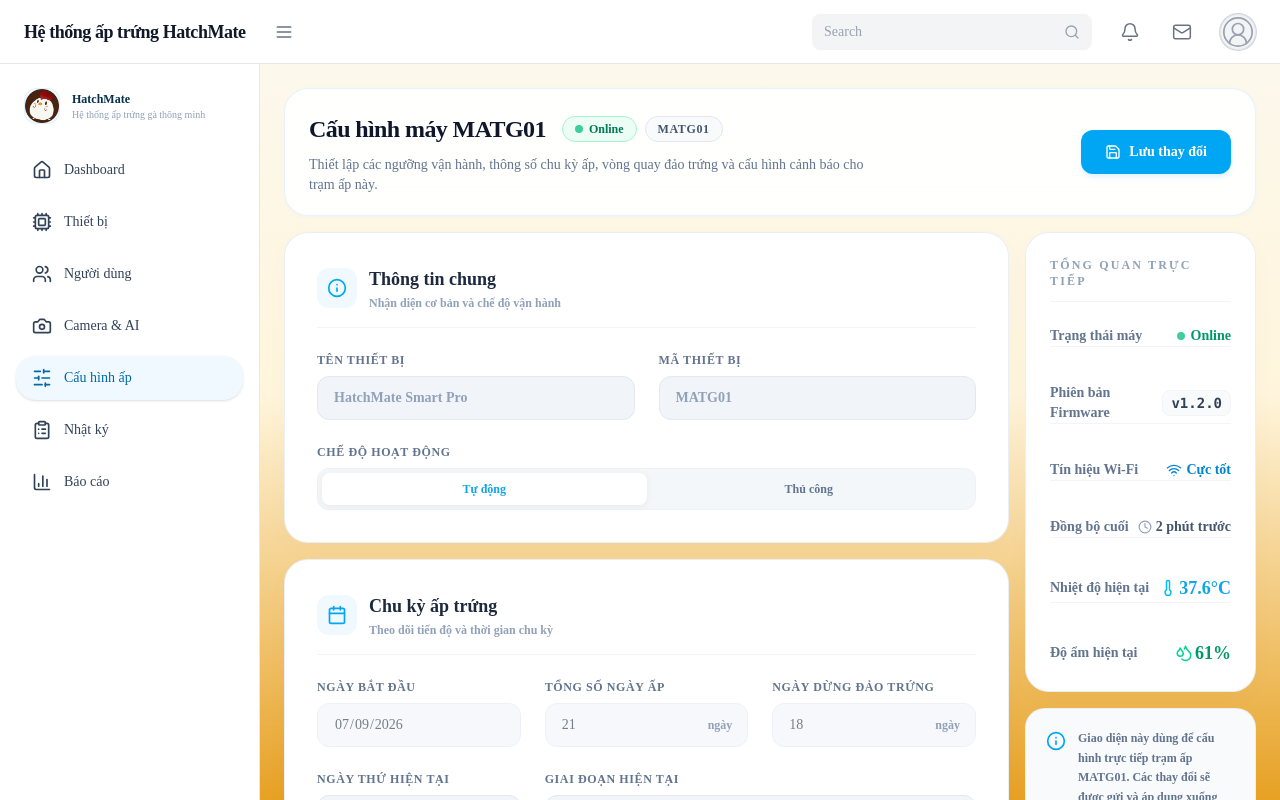
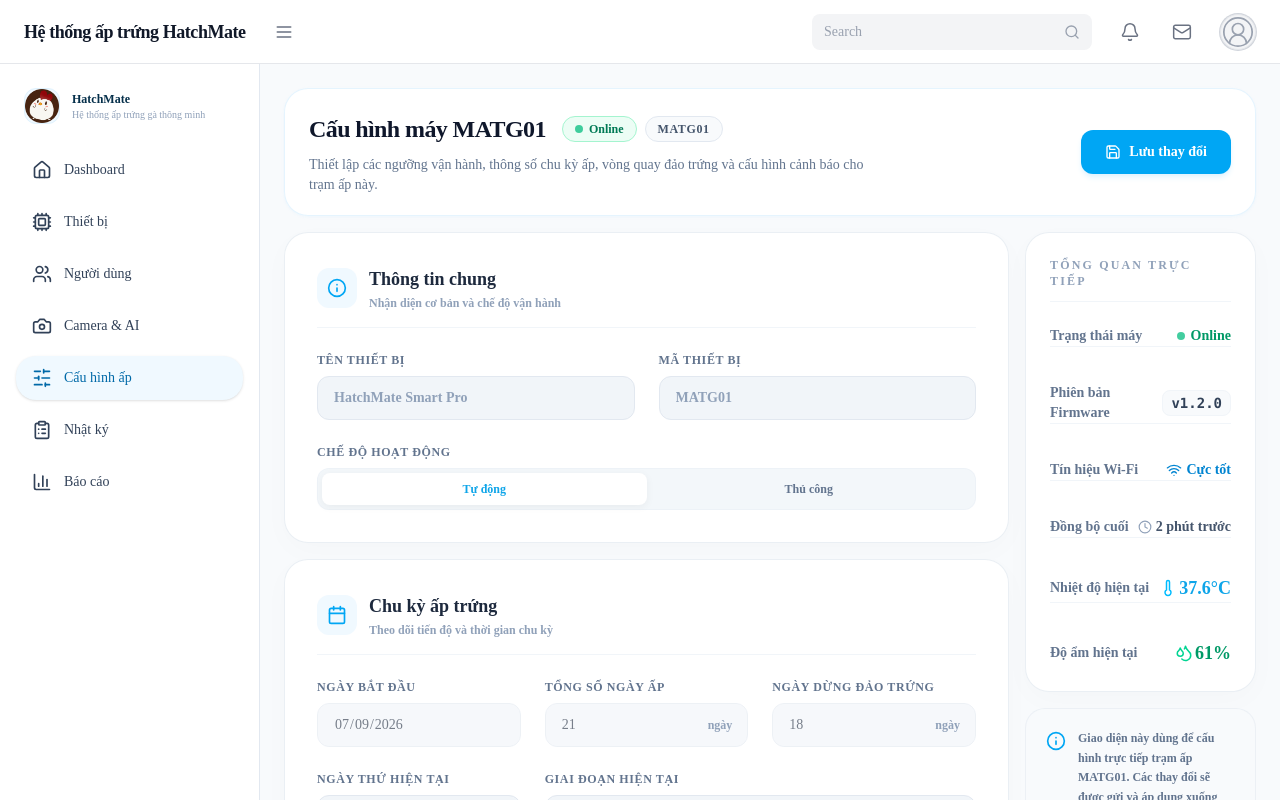
Before and after one commit to NhuYtech/hatchmateweb, a Next.js app: page /settings in a window 1280 px wide. Built offline with nearby package versions, Linux system fonts and the light colour scheme; no server answers; the database is empty.

Commit message:
feat: add animated background component, update landing page, and refine app layout

```diff
--- a/app/globals.css
+++ b/app/globals.css
@@ -25,3 +25,49 @@ body {
 * {
   box-sizing: border-box;
 }
+
+/* Custom Floating Blob Animations for Animated Background */
+@keyframes float-blob-1 {
+  0%, 100% {
+    transform: translate(0px, 0px) scale(1) rotate(0deg);
+  }
+  33% {
+    transform: translate(80px, -50px) scale(1.1) rotate(120deg);
+  }
+  66% {
+    transform: translate(-40px, 60px) scale(0.9) rotate(240deg);
+  }
+}
+
+@keyframes float-blob-2 {
+  0%, 100% {
+    transform: translate(0px, 0px) scale(1) rotate(0deg);
+  }
+  40% {
+    transform: translate(-70px, 80px) scale(1.15) rotate(-90deg);
+  }
+  70% {
+    transform: translate(50px, -40px) scale(0.95) rotate(180deg);
+  }
+}
+
+@keyframes float-blob-3 {
+  0%, 100% {
+    transform: translate(0px, 0px) scale(1) rotate(0deg);
+  }
+  35% {
+    transform: translate(50px, 40px) scale(0.9) rotate(60deg);
+  }
+  75% {
+    transform: translate(-60px, -60px) scale(1.1) rotate(-120deg);
+  }
+}
+
+@keyframes float-blob-4 {
+  0%, 100% {
+    transform: translate(0px, 0px) scale(1) rotate(0deg);
+  }
+  50% {
+    transform: translate(-30px, -70px) scale(1.1) rotate(150deg);
+  }
+}
--- a/app/page.tsx
+++ b/app/page.tsx
@@ -4,6 +4,7 @@ import { useState, useEffect } from "react";
 import { useRouter } from "next/navigation";
 import { useAuth } from "@/src/components/AuthProvider";
 import { isFirebaseConfigured } from "@/src/lib/firebase";
+import AnimatedBackground from "@/src/components/common/AnimatedBackground";
 
 export default function LoginPage() {
   const router = useRouter();
@@ -51,7 +52,8 @@ export default function LoginPage() {
   if (!mounted) return null;
 
   return (
-    <div className="relative w-screen h-screen flex items-center justify-center overflow-hidden bg-gradient-to-br from-[#FFF8E8] via-[#FFD56B] to-[#F5B000] select-none font-sans">
+    <div className="relative w-screen h-screen flex items-center justify-center overflow-hidden select-none font-sans">
+      <AnimatedBackground />
 
       {/* Dynamic inline styles for premium floating animations */}
       <style jsx global>{`
@@ -110,8 +112,7 @@ export default function LoginPage() {
         </svg>
       </div>
 
-      {/* Ambient Radial Soft Glow */}
-      <div className="absolute w-[600px] h-[600px] rounded-full bg-white/20 blur-3xl animate-pulse-soft -z-10 pointer-events-none"></div>
+
 
       {/* Main Login Card */}
       <div className="relative w-full max-w-[460px] mx-4 bg-white/95 rounded-[32px] shadow-[0_24px_70px_rgba(224,140,0,0.22)] border border-white/60 p-8 sm:p-10 md:p-12 z-10 backdrop-blur-md transition-all duration-500 hover:shadow-[0_30px_80px_rgba(224,140,0,0.3)] hover:scale-[1.01] flex flex-col items-center">
--- a/next.config.ts
+++ b/next.config.ts
@@ -1,7 +1,7 @@
 import type { NextConfig } from "next";
 
 const nextConfig: NextConfig = {
-  allowedDevOrigins: ["10.10.11.160", "192.168.88.57", "172.27.176.1", "localhost", "127.0.0.1", "192.168.1.212"],
+  allowedDevOrigins: ["10.10.11.160", "192.168.88.57", "172.27.176.1", "localhost", "127.0.0.1", "192.168.1.212", "192.168.1.113"],
 };
 
 export default nextConfig;
--- a/src/components/admin/AdminLayoutWrapper.tsx
+++ b/src/components/admin/AdminLayoutWrapper.tsx
@@ -5,6 +5,7 @@ import { usePathname, useRouter } from "next/navigation";
 import DashboardTopbar from "./DashboardTopbar";
 import AdminSidebar from "./AdminSidebar";
 import { useAuth } from "@/src/components/AuthProvider";
+import AnimatedBackground from "@/src/components/common/AnimatedBackground";
 
 export default function AdminLayoutWrapper({
   children,
@@ -103,13 +104,9 @@ export default function AdminLayoutWrapper({
         />
 
         {/* Content: Fills remaining space, scrollable, restored warm gradient bg */}
-        <main
-          className="flex-1 overflow-y-auto overflow-x-hidden p-4 sm:p-6"
-          style={{
-            background: "linear-gradient(to bottom, #FCF8EC 0%, #FFF5DC 45%, #E7A124 100%)",
-          }}
-        >
-          <div className="mx-auto max-w-[1600px] w-full">
+        <main className="flex-1 overflow-y-auto overflow-x-hidden p-4 sm:p-6 relative">
+          <AnimatedBackground />
+          <div className="mx-auto max-w-[1600px] w-full relative z-10">
             {children}
           </div>
         </main>
--- /dev/null
+++ b/src/components/common/AnimatedBackground.tsx
@@ -0,0 +1,89 @@
+"use client";
+
+import React, { useEffect, useRef } from "react";
+
+interface AnimatedBackgroundProps {
+  className?: string;
+}
+
+export default function AnimatedBackground({ className = "" }: AnimatedBackgroundProps) {
+  const interactiveBlobRef = useRef<HTMLDivElement>(null);
+
+  useEffect(() => {
+    const handlePointerMove = (event: PointerEvent) => {
+      if (!interactiveBlobRef.current) return;
+
+      const { clientX, clientY } = event;
+      // Centering the 400px blob on the cursor (subtract 200px from X and Y)
+      const x = clientX - 200;
+      const y = clientY - 200;
+
+      // Direct style update for high performance
+      interactiveBlobRef.current.style.transform = `translate3d(${x}px, ${y}px, 0)`;
+    };
+
+    window.addEventListener("pointermove", handlePointerMove);
+    return () => {
+      window.removeEventListener("pointermove", handlePointerMove);
+    };
+  }, []);
+
+  return (
+    <div className={`fixed inset-0 -z-10 overflow-hidden pointer-events-none select-none ${className}`}>
+      {/* Base background gradient */}
+      <div className="absolute inset-0 bg-gradient-to-b from-[#FCF8EC] via-[#FFF5DC] to-[#E7A124] opacity-90" />
+
+      {/* Floating Blobs using current theme colors */}
+      {/* Blob 1: Warm light yellow/cream */}
+      <div
+        className="absolute w-[450px] h-[450px] sm:w-[600px] sm:h-[600px] rounded-full bg-[#FFF8E8] blur-[90px] opacity-70"
+        style={{
+          top: "-15%",
+          left: "-10%",
+          animation: "float-blob-1 25s infinite ease-in-out",
+        }}
+      />
+
+      {/* Blob 2: Soft yellow/amber */}
+      <div
+        className="absolute w-[400px] h-[400px] sm:w-[550px] sm:h-[550px] rounded-full bg-[#FFD56B] blur-[100px] opacity-60"
+        style={{
+          bottom: "5%",
+          right: "-10%",
+          animation: "float-blob-2 30s infinite ease-in-out",
+        }}
+      />
+
+      {/* Blob 3: Vibrant orange/amber */}
+      <div
+        className="absolute w-[350px] h-[350px] sm:w-[500px] sm:h-[500px] rounded-full bg-[#E7A124] blur-[110px] opacity-45"
+        style={{
+          top: "25%",
+          right: "15%",
+          animation: "float-blob-3 20s infinite ease-in-out",
+        }}
+      />
+
+      {/* Blob 4: Soft warm background cream */}
+      <div
+        className="absolute w-[300px] h-[300px] sm:w-[450px] sm:h-[450px] rounded-full bg-[#FCF8EC] blur-[80px] opacity-80"
+        style={{
+          bottom: "-5%",
+          left: "20%",
+          animation: "float-blob-4 22s infinite ease-in-out",
+        }}
+      />
+
+      {/* Interactive Cursor-following Blob: Soft vibrant amber glow */}
+      <div
+        ref={interactiveBlobRef}
+        className="absolute w-[400px] h-[400px] rounded-full bg-[#FFD56B] blur-[80px] opacity-50 pointer-events-none transition-transform duration-500 ease-out will-change-transform"
+        style={{
+          left: 0,
+          top: 0,
+          transform: "translate3d(-500px, -500px, 0)", // Initially offscreen
+        }}
+      />
+    </div>
+  );
+}
```
